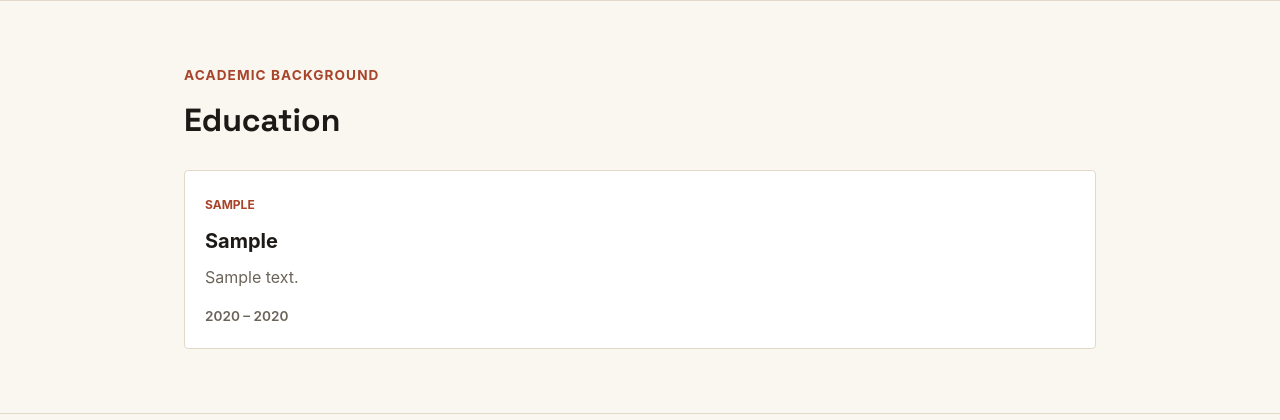
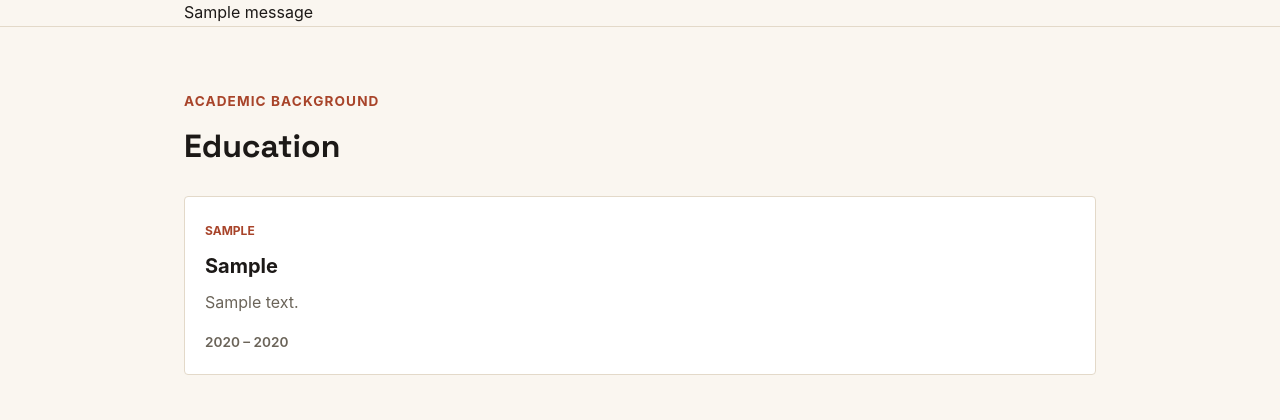
Before and after one commit to REYHANCSUI25/myportofolio, a Django app: page /education/ in a window 1280 px wide. Shown: the part 74-494 px from the top of the page. Run offline with Django 5.2, Linux system fonts and the light colour scheme; tables that the repository leaves empty hold one stand-in row (values such as "Sample post"); one stand-in notice (Sample message) is shown.

Commit message:
Load static and switch to block-meta convention, render messages

```diff
--- a/templates/base.html
+++ b/templates/base.html
@@ -1,9 +1,11 @@
+{% load static %}
+
 <!DOCTYPE html>
 <html lang="en">
 <head>
     <meta charset="UTF-8">
     <meta name="viewport" content="width=device-width, initial-scale=1.0">
-    <title>{% block title %}{{ name }} - Portfolio{% endblock %}</title>
+    {% block meta %} {% endblock meta %}
     <link rel="preconnect" href="https://fonts.googleapis.com">
     <link rel="preconnect" href="https://fonts.gstatic.com" crossorigin>
     <link href="https://fonts.googleapis.com/css2?family=Space+Grotesk:wght@500;700&display=swap" rel="stylesheet">
@@ -23,6 +25,13 @@
     </header>
 
     <main>
+        {% if messages %}
+            <div class="container messages">
+                {% for message in messages %}
+                    <p class="message{% if message.tags %} message-{{ message.tags }}{% endif %}">{{ message }}</p>
+                {% endfor %}
+            </div>
+        {% endif %}
         {% block content %}{% endblock %}
     </main>
 
```
